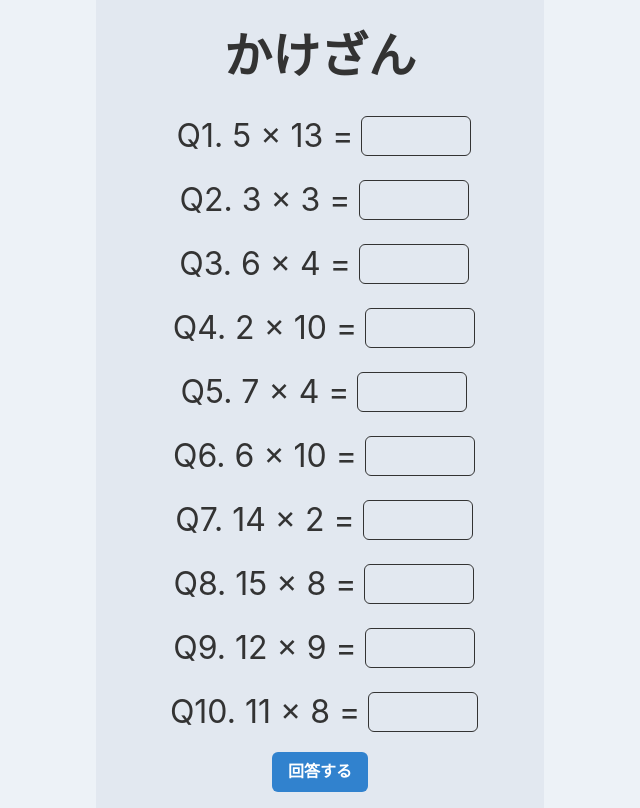
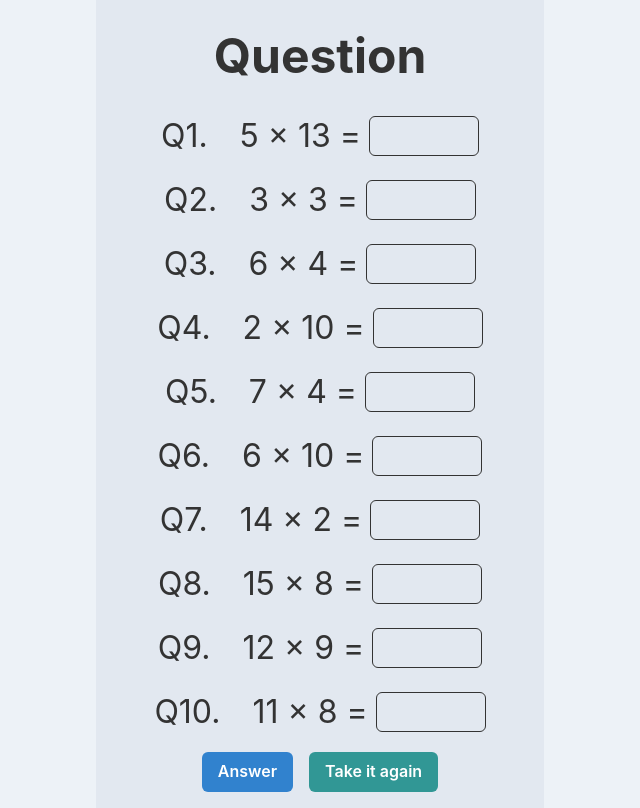
Before and after one commit to ju-to-sh/mathapp, a Next.js app: page /multiplication in a window 1280 px wide. Shown: the whole page, without its empty margins (320-960 px from the left). Built offline with nearby package versions, Linux system fonts and the light colour scheme.

Commit message:
retryボタンの設置

```diff
--- a/src/app/multiplication/page.tsx
+++ b/src/app/multiplication/page.tsx
@@ -1,6 +1,6 @@
 "use client";
 
-import { Container, Heading, UnorderedList, ListItem, Input, Box, Button, Spinner, Alert, AlertIcon, AlertTitle, AlertDescription, useBoolean, Flex } from "@chakra-ui/react";
+import { Container, Heading, UnorderedList, ListItem, Input, Box, Button, Spinner, Alert, AlertIcon, AlertTitle, AlertDescription, useBoolean, Flex, ButtonGroup } from "@chakra-ui/react";
 import { isEqual, chunk, without, omitBy } from "lodash";
 import type { NextPage } from "next";
 import { useEffect, useState } from "react";
@@ -56,6 +56,8 @@ const MultiplicationPage: NextPage = () => {
     e.target.value == "" ? setUserAnswer((prev) => ({ ...prev, [e.target.name]: null })) : setUserAnswer((prev) => ({ ...prev, [e.target.name]: Number(e.target.value) }));
   };
 
+  const onClickRetry = () => location.reload();
+
   const RandomArray = chunk(getRandomArray(1, 15, 20), 2);
   const [number, setNumber] = useState<number[][] | null>(null);
   const [userAnswer, setUserAnswer] = useState({});
@@ -71,21 +73,21 @@ const MultiplicationPage: NextPage = () => {
   return (
     <Container maxW="md" bg="gray.200" color="#333333" textAlign="center" p="16px">
       <Heading as="h1" size="2xl" textAlign="center" p="16px">
-        かけざん
+        Question
       </Heading>
       {flag && (
         <Alert status="success" variant="subtle" flexDirection="column" alignItems="center" justifyContent="center" textAlign="center" height="200px">
           <AlertIcon boxSize="40px" mr={0} />
           <AlertTitle mt={4} mb={1} fontSize="lg">
-            合格
+            Passed
           </AlertTitle>
-          <AlertDescription maxWidth="sm">すべてのもんだいにせいかいしました。つぎのもんだいにちょうせんしましょう！</AlertDescription>
+          <AlertDescription maxWidth="sm">You took care of everything. <br />Let&apos;s give the next lesson!</AlertDescription>
         </Alert>
       )}
       {notFilledInFlag && (
         <Alert status="error">
           <AlertIcon />
-          かいとうしていないもんだいがあります。
+          You have a problem that I haven&apos;t addressed yet.
         </Alert>
       )}
       {alertFlag && missAnswer.length !== 0 ? (
@@ -93,7 +95,7 @@ const MultiplicationPage: NextPage = () => {
           <Alert status="warning" variant="subtle" flexDirection="column" alignItems="center" justifyContent="center" textAlign="center" height="auto">
             <AlertIcon boxSize="16px" mr={0} />
             <AlertTitle mt={1} mb={1} fontSize="sm">
-              まちがっているもんだいがあります。
+              There are some things that are wrong.
             </AlertTitle>
             <AlertDescription maxWidth="sm">
               <Flex flexDirection="row">
@@ -114,7 +116,8 @@ const MultiplicationPage: NextPage = () => {
         {number ? (
           number.map((dispNumber, index) => (
             <ListItem key={index} display="flex" alignItems="center" justifyContent="center">
-              <Box p="8px">{`Q${index + 1}.  ${dispNumber[0]} × ${dispNumber[1]} = `}</Box>
+              <Box pr="24px">{`Q${index + 1}.`}</Box>
+              <Box p="8px">{`${dispNumber[0]} × ${dispNumber[1]} = `}</Box>
               <Input width="110px" fontSize="32px" borderColor="#333333" name={`Q${index + 1}`} type="number" onChange={onChangeAnswer} />
             </ListItem>
           ))
@@ -122,9 +125,16 @@ const MultiplicationPage: NextPage = () => {
           <Spinner size="xl" />
         )}
       </UnorderedList>
-      <Button variant="solid" colorScheme="blue" onClick={onClickJudge}>
-        回答する
-      </Button>
+      <Flex justify="center">
+        <ButtonGroup gap="2">
+          <Button variant="solid" colorScheme="blue" onClick={onClickJudge}>
+            Answer
+          </Button>
+          <Button variant="solid" colorScheme="teal" onClick={onClickRetry}>
+            Take it again
+          </Button>
+        </ButtonGroup>
+      </Flex>
     </Container>
   );
 };
```
